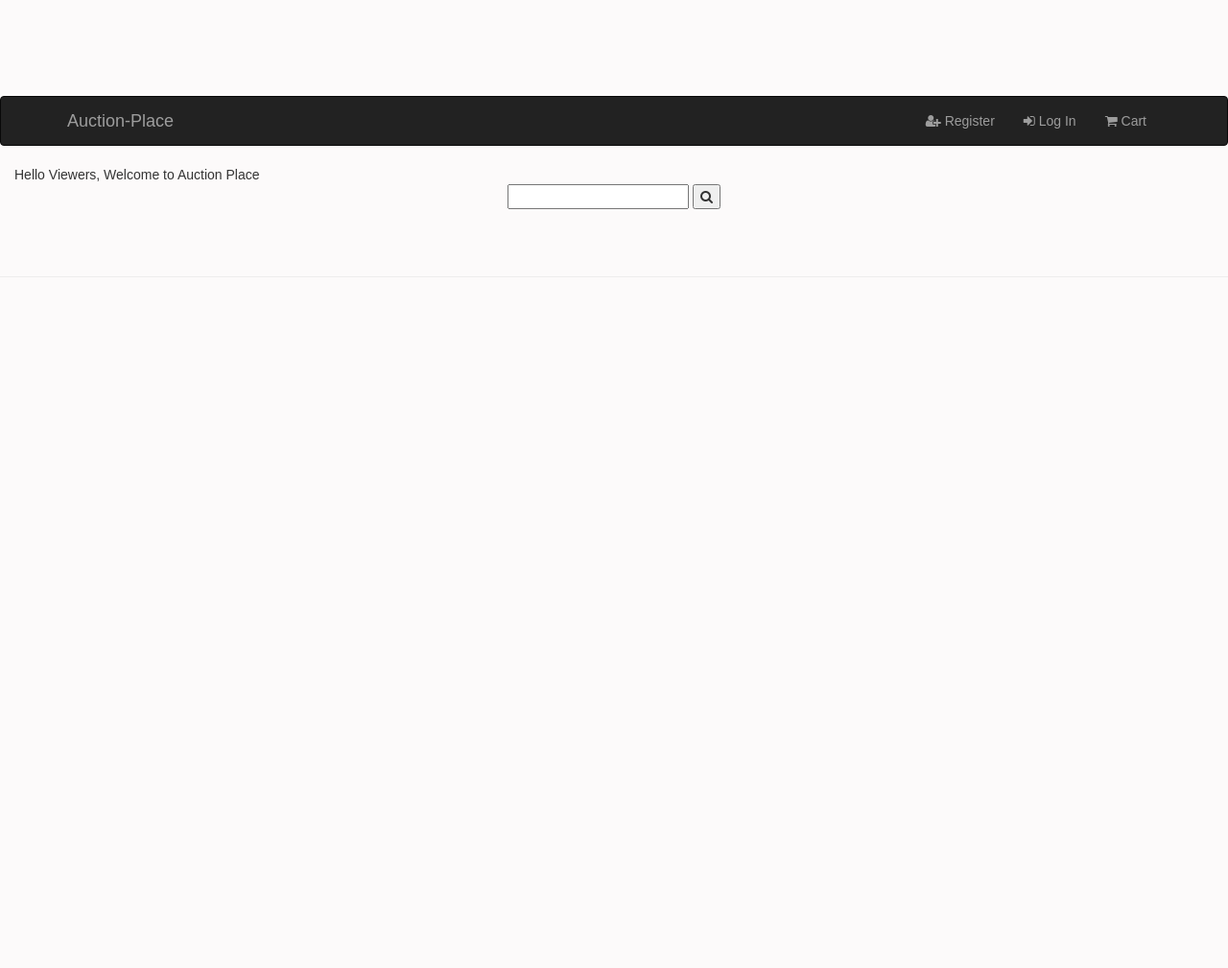
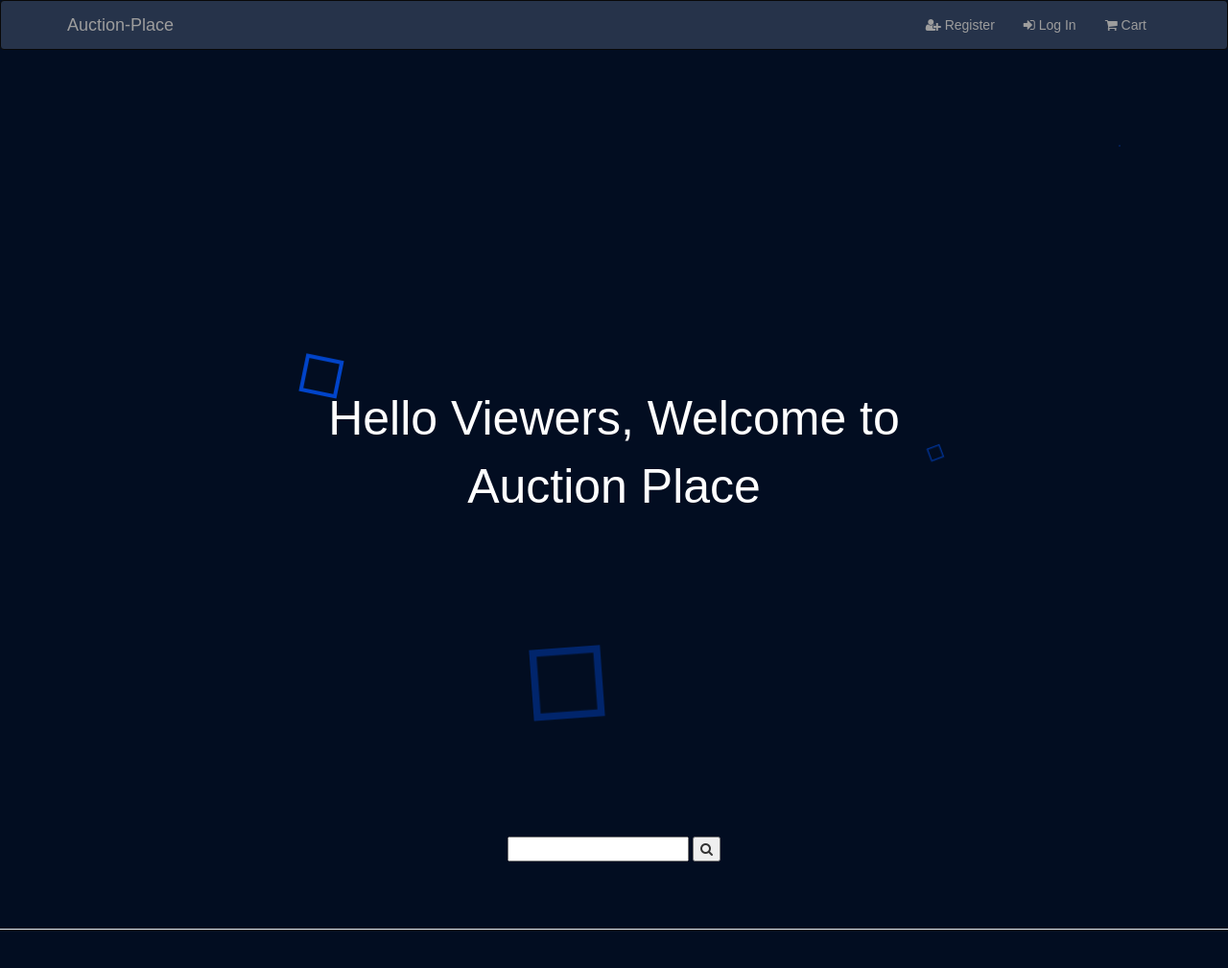
Before and after one commit to mattyturn95/historic-shop, a Django app: page / in a window 1280 px wide. Shown: the whole page at 96% size. Before the commit the page ends 289 px from the top, so only its background shows below. Run offline with Django 3.2, Linux system fonts and the light colour scheme; data that the repository does not hold is empty; some libraries are stand-ins or nearby versions.

Commit message:
css added

```diff
--- a/static/css/custom.css
+++ b/static/css/custom.css
@@ -1,7 +1,9 @@
+
+
 body {
     font-family: Arial;
-    padding-top: 100px;
-    background-color: rgb(252, 250, 250);
+    padding-top: 0px;
+    background-color: rgb(2, 13, 33);
 }
 
 footer {
@@ -40,6 +42,7 @@
     width: 150px;
     height: 150px;
     margin: 0 auto;
+    padding: 0;
 }
 
 caption p {
@@ -52,14 +55,23 @@
     margin-top: 30px;
 }
 
+.panel {
+    margin-bottom: 20px;
+    background-color: #26334a;
+
+    border-radius: 0;
+    -webkit-box-shadow: 0 1px 1px rgba(0,0,0,0.05);
+    box-shadow: 0 1px 1px rgba(0,0,0,0.05);
+}
+
 .panel-default {
     border-color: transparent;
-    padding: 0 10px;
+
 }
 
 .panel-body {
     height: 100%;
-    border: 1px solid #ddd;
+
 }
 
 .product-description {
@@ -69,9 +81,105 @@
 .jumbotron{
 
     text-align: center;
+
 }
 
-.navbar-default  {
+.navbar-inverse{
+        background-image: linear-gradient(#26334a, #26334a 60%, #26334a);
+}
 
-    background-color: black;
+@import url("https://fonts.googleapis.com/css?family=Montserrat:700");
+.hero {
+  padding-top: 0;
+  background-color: rgb(2, 13, 33);
+  position: relative;
+  height: 100vh;
+  overflow: hidden;
+  font-family: 'Montserrat', sans-serif;
 }
+
+.hero__title {
+  color: #fff;
+  text-align: center;
+  position: absolute;
+  top: 50%;
+  left: 50%;
+  -webkit-transform: translate(-50%, -50%);
+          transform: translate(-50%, -50%);
+  font-size: 50px;
+  z-index: 1;
+}
+
+.cube {
+  position: absolute;
+  top: 80vh;
+  left: 45vw;
+  width: 10px;
+  height: 10px;
+  border: solid 1px #003298;
+  -webkit-transform-origin: top left;
+          transform-origin: top left;
+  -webkit-transform: scale(0) rotate(0deg) translate(-50%, -50%);
+          transform: scale(0) rotate(0deg) translate(-50%, -50%);
+  -webkit-animation: cube 12s ease-in forwards infinite;
+          animation: cube 12s ease-in forwards infinite;
+}
+.cube:nth-child(2n) {
+  border-color: #0051f4;
+}
+.cube:nth-child(2) {
+  -webkit-animation-delay: 2s;
+          animation-delay: 2s;
+  left: 25vw;
+  top: 40vh;
+}
+.cube:nth-child(3) {
+  -webkit-animation-delay: 4s;
+          animation-delay: 4s;
+  left: 75vw;
+  top: 50vh;
+}
+.cube:nth-child(4) {
+  -webkit-animation-delay: 6s;
+          animation-delay: 6s;
+  left: 90vw;
+  top: 10vh;
+}
+.cube:nth-child(5) {
+  -webkit-animation-delay: 8s;
+          animation-delay: 8s;
+  left: 10vw;
+  top: 85vh;
+}
+.cube:nth-child(6) {
+  -webkit-animation-delay: 10s;
+          animation-delay: 10s;
+  left: 50vw;
+  top: 10vh;
+}
+
+@-webkit-keyframes cube {
+  from {
+    -webkit-transform: scale(0) rotate(0deg) translate(-50%, -50%);
+            transform: scale(0) rotate(0deg) translate(-50%, -50%);
+    opacity: 1;
+  }
+  to {
+    -webkit-transform: scale(20) rotate(960deg) translate(-50%, -50%);
+            transform: scale(20) rotate(960deg) translate(-50%, -50%);
+    opacity: 0;
+  }
+}
+
+@keyframes cube {
+  from {
+    -webkit-transform: scale(0) rotate(0deg) translate(-50%, -50%);
+            transform: scale(0) rotate(0deg) translate(-50%, -50%);
+    opacity: 1;
+  }
+  to {
+    -webkit-transform: scale(20) rotate(960deg) translate(-50%, -50%);
+            transform: scale(20) rotate(960deg) translate(-50%, -50%);
+    opacity: 0;
+  }
+}
```
